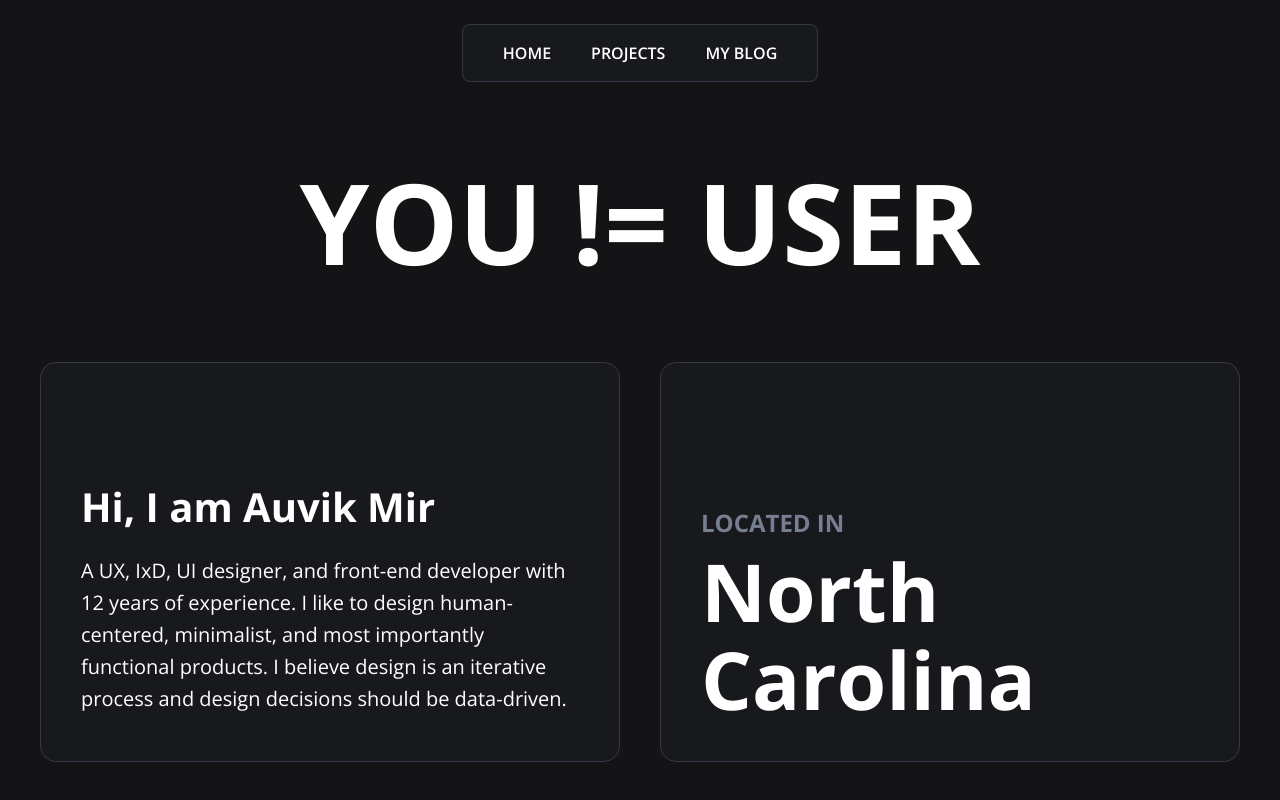
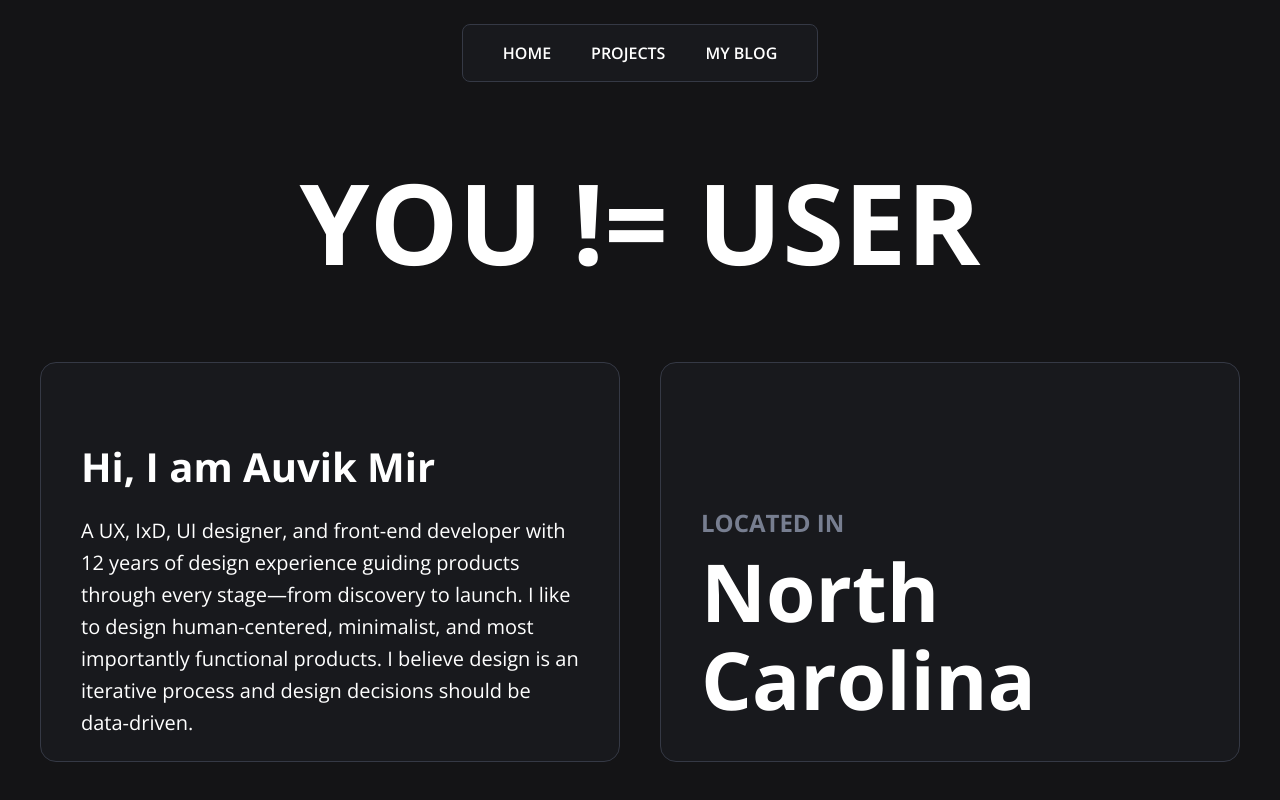
Before and after one commit to aforauvik/myapp, a React (Create React App) app: page / in a window 1280 px wide. Shown: the top 800 px of the page. Built offline with nearby package versions, Linux system fonts and the light colour scheme.

Commit message:
copy update

```diff
--- a/src/Card/Card.js
+++ b/src/Card/Card.js
@@ -17,9 +17,10 @@ function Card() {
 					<h1 className={styles.hello}>Hi, I am Auvik Mir</h1>
 					<p className={styles.description}>
 						A UX, IxD, UI designer, and front-end developer with 12 years of
-						experience. I like to design human-centered, minimalist, and most
-						importantly functional products. I believe design is an iterative
-						process and design decisions should be data-driven.
+						design experience guiding products through every stage—from
+						discovery to launch. I like to design human-centered, minimalist,
+						and most importantly functional products. I believe design is an
+						iterative process and design decisions should be data-driven.
 					</p>
 				</div>
 
--- a/src/Card/Card.module.css
+++ b/src/Card/Card.module.css
@@ -36,7 +36,7 @@
 	border-color: #353945;
 	border-style: solid;
 	border-radius: 16px;
-	padding: 120px 40px 40px 40px;
+	padding: 80px 40px 40px 40px;
 	border-width: 1px;
 	display: flex;
 	flex-direction: column;
```
